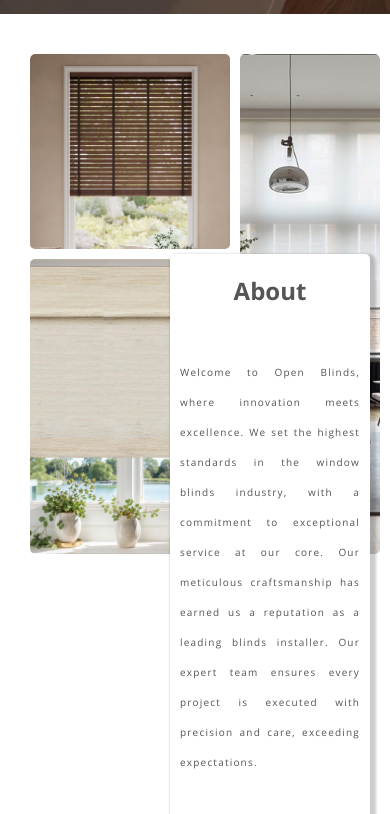
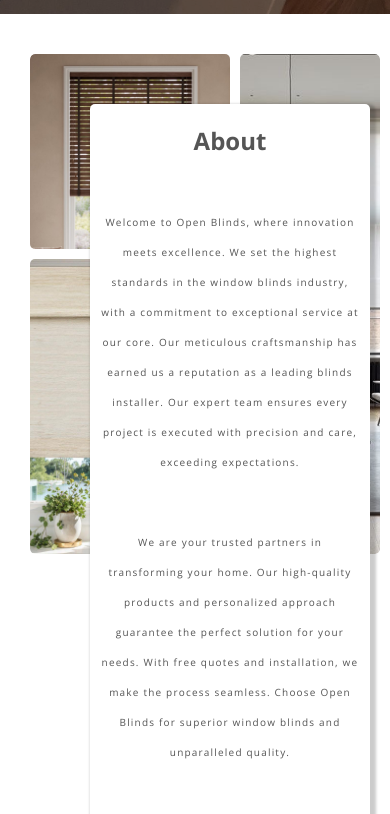
Before and after one commit to P13t3r-CodeHero/OpenBlinds, a plain HTML site: page index.html in a window 390 px wide. Shown: the part 830-1644 px from the top of the page. Drawn offline with nearby package versions, Linux system fonts and the light colour scheme.

Commit message:
Final change on mobile responsiveness on about section

```diff
--- a/style.css
+++ b/style.css
@@ -340,39 +340,21 @@ body {
   }
 }
 
-@media screen and (max-width: 480px) {
+@media screen and (max-width: 500px) {
 
   .about {
     flex-wrap: wrap;
   }
 
   .about-section {
-    max-width: 400px;
+    width: 400px;
+    position: relative;
     height: auto;
-    padding: 10px;
+    padding: 10px 10px 10px 10px;
     margin-right: auto;
-    margin-top: -400px;
-    right: 0;
-  }
-
-  .about-section p {
-    font-size: 10px;
-  }
-}
-
-@media screen and (max-width: 400px) {
-
-  .about {
-    flex-wrap: wrap;
-  }
-
-  .about-section {
-    max-width: 370px;
-    height: auto;
-    padding: 10px;
-    margin-right: auto;
-    margin-top: -300px;
-    right: 0;
+    margin-top: -450px;
+    text-align: center;
+    margin-left: 70px;
   }
 
   .about-section p {
```
